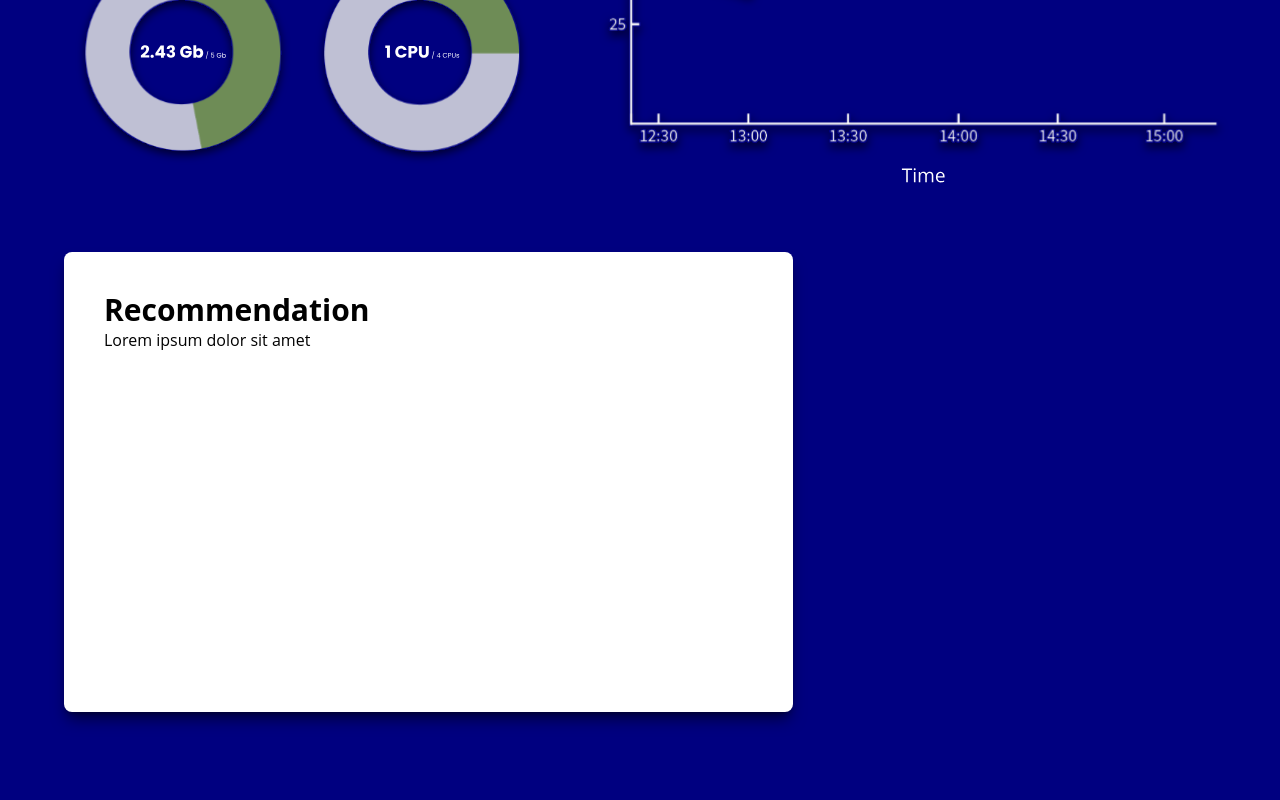
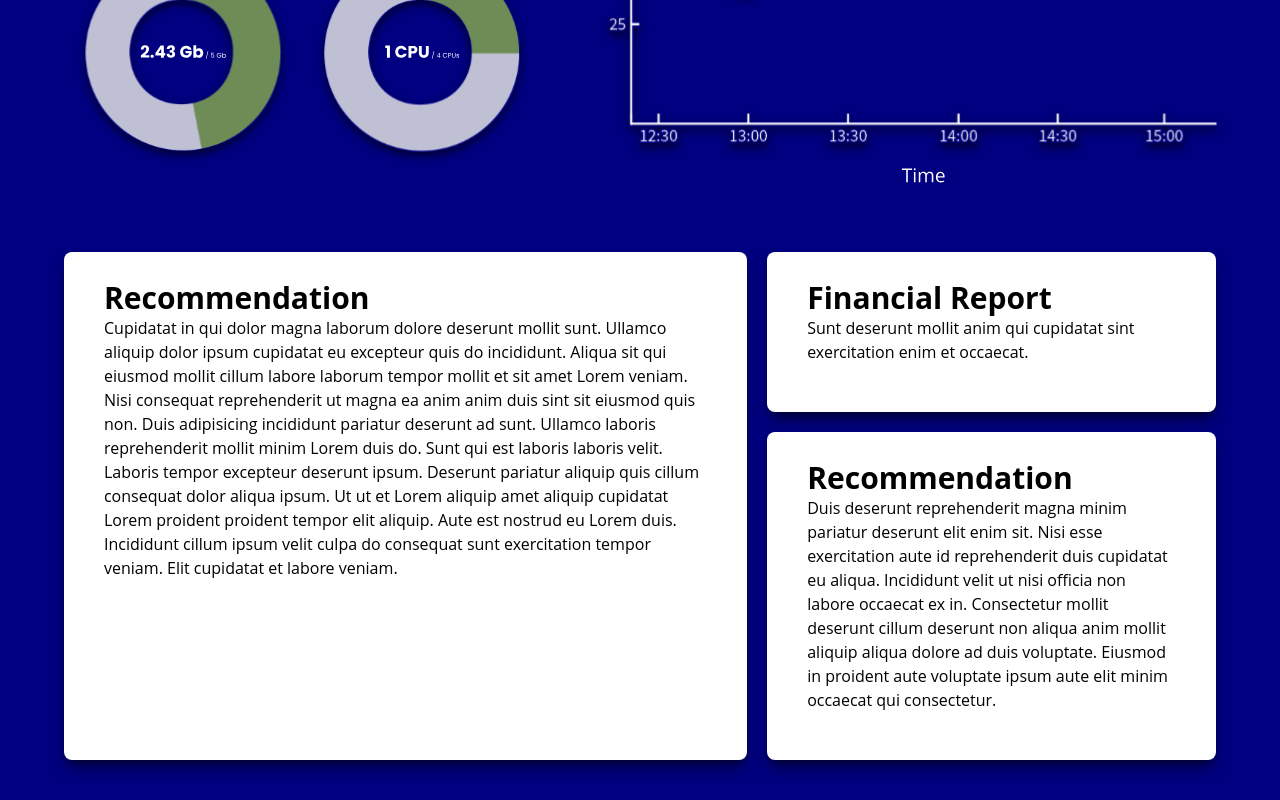
Before and after one commit to The-Varieties/ciso-front-end, a React (Create React App) app: page /data-vis-page in a window 1280 px wide. Shown: the part 419-1219 px from the top of the page. Before the commit the page ends 1171 px from the top, so only its background shows below. Built offline with nearby package versions, Linux system fonts and the light colour scheme.

Commit message:
Fixed cards layouting

```diff
--- a/src/components/cards/index.jsx
+++ b/src/components/cards/index.jsx
@@ -20,7 +20,7 @@ function Card(props) {
     }
 
     return (
-        <div className={`py-10 px-10 w-fit h-fit bg-white rounded-lg shadow-lg shadow-black/50 ${props.hasOnClick ? "cursor-pointer" : "cursor-auto"}`} onClick={goNextPage} >
+        <div className={`pb-12 pt-7 px-10 w-full h-full bg-white rounded-lg shadow-lg shadow-black/50 ${props.hasOnClick ? "cursor-pointer" : "cursor-auto"}`} onClick={goNextPage} >
             {props.cardContent}
         </div>
     )
--- a/src/pages/dashboard/index.jsx
+++ b/src/pages/dashboard/index.jsx
@@ -13,13 +13,23 @@ function Dashboard(){
         </div>
     )
 
+    const cardArr = [];
+
+    for (let i = 0; i < 3; i++) {
+        cardArr.push(
+            <div className="my-10">
+                <Card cardContent = {content} hasOnClick = {true} nextPageRoute = {"/data-vis-page"} />
+            </div>
+        );
+    }
+
     return (
         <div className="h-screen">
             <p>This is dashboard</p>
 
-            <div className="flex items-center h-full">
+            <div className="grid grid-cols-3 gap-8 items-center h-full">
                 {/* Can make a loop to draw the card depend on the given map of instances list*/}
-                <Card cardContent = {content} hasOnClick = {true} nextPageRoute = {"/data-vis-page"} />
+                {cardArr}
             </div>
         </div>
     )
--- a/src/pages/dataVisPage/index.jsx
+++ b/src/pages/dataVisPage/index.jsx
@@ -14,9 +14,34 @@ import line_graph from "../../assets/DummyImages/line_graph.svg";
 
 function DataVisPage() {
     const content = (
-        <div className="pr-96 pb-80">
+        <div>
             <h2 className="text-black w-fit font-bold text-3xl">Recommendation</h2>
-            <p className="text-black w-fit text-base">Lorem ipsum dolor sit amet</p>
+            <p className="text-black w-fit text-base">
+                Cupidatat in qui dolor magna laborum dolore deserunt mollit sunt.
+                Ullamco aliquip dolor ipsum cupidatat eu excepteur quis do incididunt.
+                Aliqua sit qui eiusmod mollit cillum labore laborum tempor mollit et sit amet Lorem veniam.
+                Nisi consequat reprehenderit ut magna ea anim anim duis sint sit eiusmod quis non.
+                Duis adipisicing incididunt pariatur deserunt ad sunt. Ullamco laboris reprehenderit mollit minim Lorem duis do.
+                Sunt qui est laboris laboris velit. Laboris tempor excepteur deserunt ipsum.
+                Deserunt pariatur aliquip quis cillum consequat dolor aliqua ipsum.
+                Ut ut et Lorem aliquip amet aliquip cupidatat Lorem proident proident tempor elit aliquip.
+                Aute est nostrud eu Lorem duis. Incididunt cillum ipsum velit culpa do consequat sunt exercitation tempor veniam.
+                Elit cupidatat et labore veniam.
+            </p>
+        </div>
+    )
+
+    const financialContent = (
+        <div>
+            <h2 className="text-black w-fit font-bold text-3xl">Financial Report</h2>
+            <p className="text-black w-fit text-base">Sunt deserunt mollit anim qui cupidatat sint exercitation enim et occaecat.</p>
+        </div>
+    )
+
+    const recommendationContent = (
+        <div>
+            <h2 className="text-black w-fit font-bold text-3xl">Recommendation</h2>
+            <p className="text-black w-fit text-base">Duis deserunt reprehenderit magna minim pariatur deserunt elit enim sit. Nisi esse exercitation aute id reprehenderit duis cupidatat eu aliqua. Incididunt velit ut nisi officia non labore occaecat ex in. Consectetur mollit deserunt cillum deserunt non aliqua anim mollit aliquip aliqua dolore ad duis voluptate. Eiusmod in proident aute voluptate ipsum aute elit minim occaecat qui consectetur.</p>
         </div>
     )
 
@@ -31,8 +56,10 @@ function DataVisPage() {
 
             {/* Layout data vis page */}
 
-            <div className="mt-16 mb-10">
-                <Card cardContent = {content} />
+            <div className="mt-16 mb-10 grid grid-cols-5 gap-5">
+                <div className="col-span-3 row-span-2"> <Card cardContent = {content} /> </div>
+                <div className="col-span-2"> <Card cardContent = {financialContent} /> </div>
+                <div className="col-span-2"> <Card cardContent = {recommendationContent} /> </div>
             </div>
         </div>
     )
```
